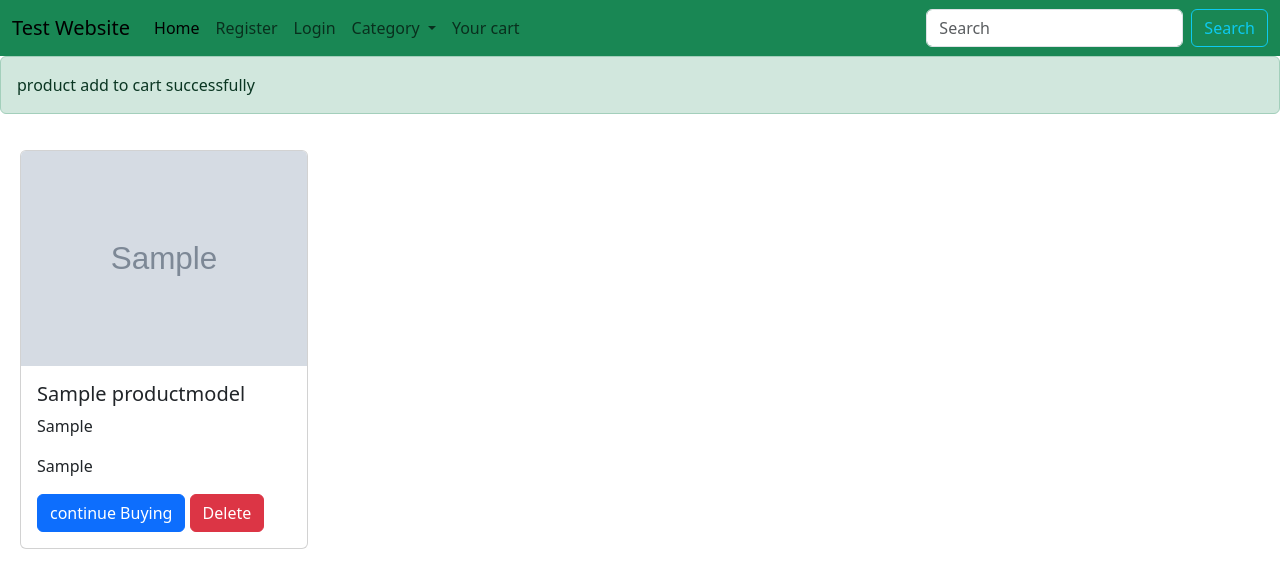
After one commit to AHNaimi/django-shop, a Django app: page /order/myorders/ in a window 1280 px wide. The commit adds this page. Shown: the top 588 px of the page. Run offline with Django 4.2, Linux system fonts and the light colour scheme; a user stored in the database is signed in; tables that the repository leaves empty hold one stand-in row (values such as "Sample post"); grey boxes marked "Sample" are stand-in pictures; one stand-in notice (Sample message) is shown.

Commit message:
finish base of add to cart mission and page of orders

```diff
--- a/Base/urls.py
+++ b/Base/urls.py
@@ -5,5 +5,6 @@ urlpatterns = [
 
     path('admin/', admin.site.urls),
     path('', include('home.urls', namespace='home')),
+    path('order/', include('order.urls', namespace='order'))
 
 ]
--- a/home/templates/home/productpage.html
+++ b/home/templates/home/productpage.html
@@ -12,7 +12,7 @@
   <form action="" method="post">
     <select name="choose_size">
       {% for t in s%}
-      <option>{{t}}</option>
+      <option>size : {{t}}</option>
       {% endfor %}
     </select>
     {% csrf_token %}
--- a/home/views.py
+++ b/home/views.py
@@ -3,6 +3,7 @@ from django.views import View
 from home.models import CategoryModel, ProductModel
 from home.forms import ProductForm
 from order.models import OrderModel
+from django.contrib import messages
 
 
 class HomeView(View):
@@ -37,4 +38,5 @@ class ProductView(View):
             pro = ProductModel.objects.get(pk=pro_id)
             new_record = OrderModel(order_size=b["choose_size"], pro_order=pro, user_order=request.user)
             new_record.save()
-        return redirect("home:homepage")
+            messages.success(request, "order add to cart successfully ")
+        return redirect(self.request.path_info)
--- a/order/models.py
+++ b/order/models.py
@@ -1,6 +1,7 @@
 from django.db import models
 from home.models import ProductModel
 from accounts.models import UserModel
+
 
 class OrderModel(models.Model):
     """ a model for saving open orders( orders that are just in cart) """
--- /dev/null
+++ b/order/templates/order/myorders.html
@@ -0,0 +1,19 @@
+{% extends 'base.html' %}
+{% block body %}
+{% if proder %}
+{% for p,o in proder %}
+<div class="card" style="width: 18rem;margin:20px;display:inline-block;">
+  <img src="{{p.pro_image.url}}" class="card-img-top" alt="...">
+  <div class="card-body">
+    <h5 class="card-title">{{p.pro_name}}</h5>
+    <p class="card-text">{{p.pro_price}}</p>
+    <p class="card-text">{{o.order_size}}</p>
+    <a href="#" class="btn btn-primary">continue Buying</a>
+    <a href="#" class="btn btn-danger"> Delete</a>
+  </div>
+</div>
+{% endfor %}
+{% else %}
+<p style="text-align:center"> your cart is empty </p>
+{% endif %}
+{% endblock %}
--- /dev/null
+++ b/order/urls.py
@@ -0,0 +1,8 @@
+from django.urls import path
+from . import views
+
+app_name = "order"
+urlpatterns = [
+    path('myorders/', views.MyOrdersView.as_view(), name='myorder'),
+
+]
--- a/order/views.py
+++ b/order/views.py
@@ -1,3 +1,15 @@
 from django.shortcuts import render
+from django.views import View
+from .models import OrderModel
+from home.models import ProductModel
 
-# Create your views here.
+class MyOrdersView(View):
+    """ because of this class customer can see all products
+                              that already add to cart and can delete them """
+    def get(self, request):
+        user_orders = OrderModel.objects.filter(user_order=request.user).values()
+        pro = []
+        for x in user_orders:
+            pro.append(ProductModel.objects.get(pk=x["pro_order_id"]))
+        proder = zip(pro, user_orders)
+        return render(request, "order/myorders.html", {"proder": proder})
--- a/templates/inc/navbar.html
+++ b/templates/inc/navbar.html
@@ -73,7 +73,7 @@
           </ul>
         </li>
         <li class="nav-item">
-          <a class="nav-link" href="#">Your cart</a>
+          <a class="nav-link" href="{% url 'order:myorder' %}">Your cart</a>
         </li>
       </ul>
       <form class="d-flex" role="search">
@@ -83,3 +83,10 @@
     </div>
   </div>
 </nav>
+{% if messages %}
+  {% for msg in messages %}
+<div class="alert alert-success" role="alert">
+  product add to cart successfully
+</div>
+{% endfor %}
+{% endif %}
```
